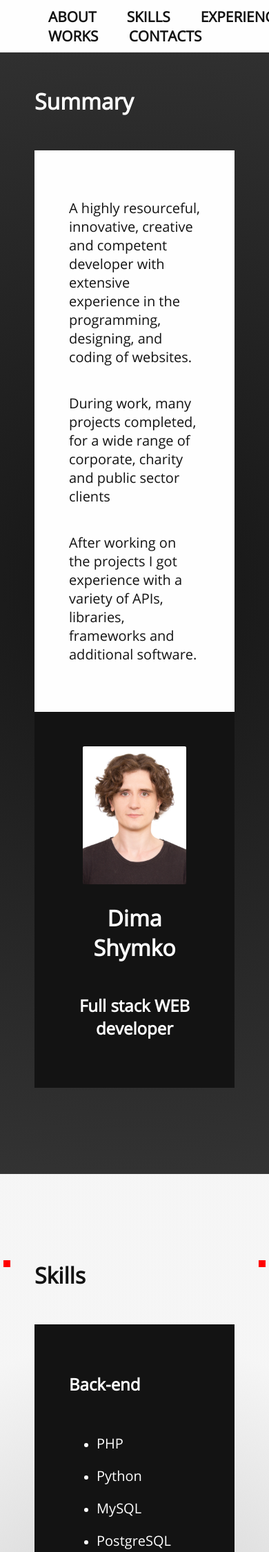
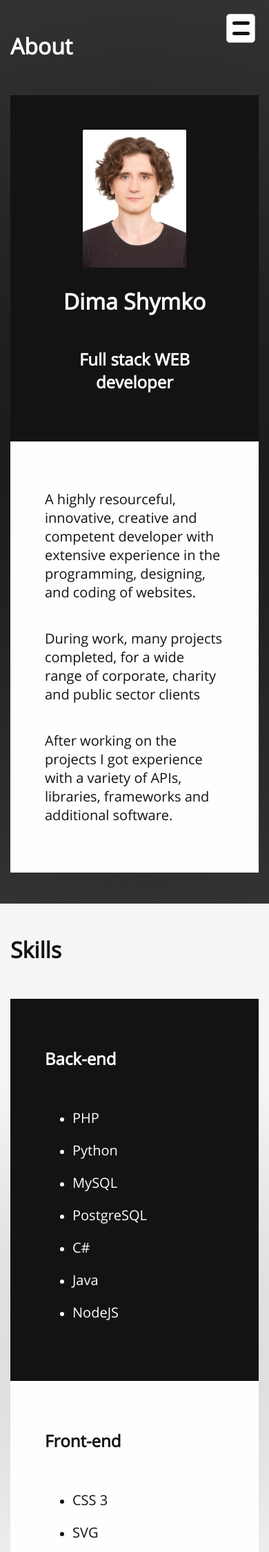
Before and after one commit to Trozeman/portfolio, a PHP site: page / in a window 390 px wide. Shown: the top 2250 px of the page at 69% size. Run offline with PHP 8.4, Linux system fonts and the light colour scheme.

Commit message:
Mobile menu

```diff
--- a/css/main.css
+++ b/css/main.css
@@ -127,28 +127,80 @@ section > .db > * {
 .slide {
   display: none;
 }
-#prevSlide {
-  width: 10px;
-  height: 10px;
-  background: red;
-  position: absolute;
-  left: 5px;
-}
-#nextSlide {
-  width: 10px;
-  height: 10px;
-  background: red;
-  position: absolute;
-  right: 5px;
-}
 .active {
   display: block;
+}
+#nav-btn {
+  display: none;
+  content: "";
+  position: fixed;
+  top: 20px;
+  right: 20px;
+  border-radius: 5px;
+  padding: 20px;
+  background: #fefefe;
+  border: solid 1px #c1c1c1;
+}
+#nav-btn::before {
+  position: absolute;
+  content: "";
+  left: 8px;
+  width: 25px;
+  height: 5px;
+  bottom: 25px;
+  background: #131313;
+  border-radius: 5px;
+  transition: 0.2s;
+}
+#nav-btn::after {
+  position: absolute;
+  content: "";
+  left: 8px;
+  width: 25px;
+  height: 5px;
+  bottom: 10px;
+  background: #131313;
+  border-radius: 5px;
+  transition: 0.2s;
 }
 @media only screen and (max-width: 1000px) {
   html {
     overflow: auto;
   }
+  section {
+    padding: 20px 15px;
+  }
+  .first {
+    order: -1;
+  }
   .fx {
     flex-wrap: wrap;
   }
+  .nav {
+    transform: scaleY(0);
+    transition: 0.4s;
+    transform-origin: top;
+    width: 100%;
+    height: 100vh;
+  }
+  .nav .item {
+    display: block;
+    margin: 20px 0;
+  }
+  #nav-btn {
+    display: block;
+    z-index: 2;
+  }
+  .nav-btn-react::before {
+    transform: rotate(45deg);
+    top: 17px;
+  }
+  .nav-btn-react::after {
+    transform: rotate(-45deg);
+    top: 17px;
+  }
+  .open-nav {
+    transform: scaleY(1);
+    transition: 0.4s;
+  }
 }
--- a/css/main.less
+++ b/css/main.less
@@ -152,30 +152,86 @@ section{
 .slide{
   display: none;
 }
-#prevSlide{
-  width: 10px;
-  height: 10px;
-  background: red;
-  position: absolute;
-  left: 5px;
-
-}
-#nextSlide{
-  width: 10px;
-  height: 10px;
-  background: red;
-  position: absolute;
-  right:  5px;
-
-}
 .active{
   display: block;
 }
+
+#nav-btn {
+  display: none;
+  content: "";
+  position: fixed;
+  top: 20px;
+  right: 20px;
+  border-radius: 5px;
+  padding: 20px;
+  background: @wt;
+  border: solid 1px #c1c1c1;
+  &::before{
+    position: absolute;
+    content: "";
+    left: 8px;
+    width: 25px;
+    height: 5px;
+    bottom: 25px;
+    background: @dk;
+    border-radius: 5px;
+    transition: 0.2s;
+  }
+  &::after{
+    position: absolute;
+    content: "";
+    left: 8px;
+    width: 25px;
+    height: 5px;
+    bottom: 10px;
+    background: @dk;
+    border-radius: 5px;
+    transition: 0.2s;
+  }
+}
+
+
 @media only screen and (max-width: 1000px){
   html{
     overflow: auto;
   }
+  section{
+    padding: 20px 15px;
+  }
+  .first{
+    order: -1;
+  }
   .fx{
     flex-wrap: wrap;
   }
+  .nav{
+    transform: scaleY(0);
+    transition: 0.4s;
+    transform-origin: top;
+    width: 100%;
+    height: 100vh;
+    .item{
+      display: block;
+      margin: 20px 0;
+    }
+  }
+  #nav-btn{
+    display: block;
+    z-index: 2;
+  }
+  .nav-btn-react{
+    &::before{
+      transform: rotate(45deg);
+      top: 17px;
+
+    }
+    &::after{
+      transform: rotate(-45deg);
+      top: 17px;
+    }
+  }
+  .open-nav{
+    transform: scaleY(1);
+    transition: 0.4s;
+  }
 }
--- a/index.html
+++ b/index.html
@@ -32,7 +32,10 @@
 <body>
     <header>
         <nav>
-            <ul class="nav">
+            <div id="nav-btn">
+
+            </div>
+            <ul class="nav" id="navBar">
                 <li class="item"><a href="#about">About</a></li>
                 <li class="item"><a href="#skills">Skills</a></li>
                 <li class="item"><a href="#experience">Experience</a></li>
@@ -42,7 +45,7 @@
         </nav>
     </header>
     <section id="about" class="dark">
-        <h1>Summary</h1>
+        <h1>About</h1>
         <div class="fx">
             <div class="wb">
                 <p>
@@ -55,7 +58,7 @@
                     After working on the projects I got experience with a variety of APIs, libraries, frameworks and additional software.
                 </p>
             </div>
-            <div class="db tc">
+            <div class="db tc first">
                 <img src="./images/face.jpg" alt="">
                 <h1>Dima Shymko</h1>
                 <h2>Full stack WEB developer</h2>
@@ -64,8 +67,6 @@
     </section>
     <section id="skills" class="white">
         <h1>Skills</h1>
-        <div id="nextSlide"></div>
-        <div id="prevSlide"></div>
         <div class="slide active">
             <div class="fx">
                 <div class="db">
@@ -181,6 +182,11 @@
     </section>
     <section id="experience" class="dark">
         <h1>Experience</h1>
+        <div class="row">
+            <div class="wb">
+                <h1>test</h1>
+            </div>
+        </div>
     </section>
     <section id="works" class="white">
         <h1>Works</h1>
--- a/js/main.js
+++ b/js/main.js
@@ -1,6 +1,8 @@
 let activeScreen;
 
 document.addEventListener("DOMContentLoaded", function () {
+    let navBar = document.getElementById("navBar");
+    let navBtn = document.getElementById("nav-btn");
     activeScreen = document.getElementById("about");
     if(window.location.hash){
         setTimeout(function () {
@@ -13,9 +15,19 @@ document.addEventListener("DOMContentLoaded", function () {
         i.onclick = function () {
             setTimeout(function () {
                 activeScreen = document.getElementById(window.location.hash.substr(1));
+                navBtn.click();
             }, 50)
         }
     });
+    navBtn.onclick = function () {
+        if(!navBar.classList.contains("open-nav")){
+            navBar.classList.add("open-nav");
+            this.classList.add("nav-btn-react");
+        }else {
+            navBar.classList.remove("open-nav");
+            this.classList.remove("nav-btn-react");
+        }
+    };
 });
 
 document.onmousewheel = function( e ) {
```
